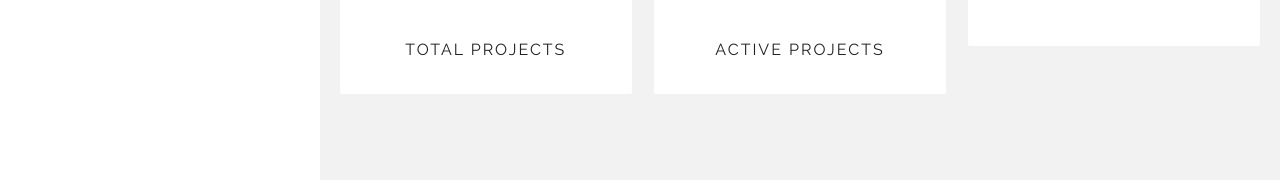
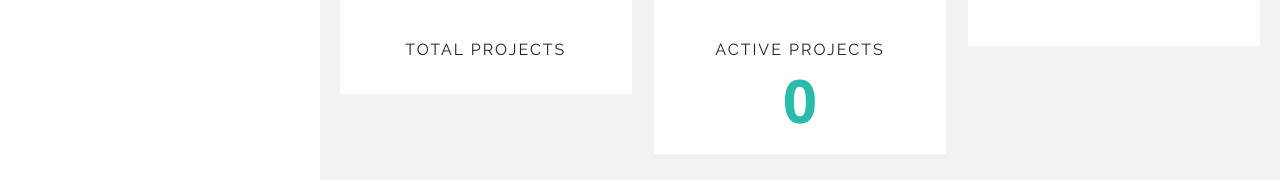
Before and after one commit to aylinmarie/Dashboard-App-Angular-6, an Angular app: page / in a window 1280 px wide. Shown: the part 385-565 px from the top of the page. Built offline with nearby package versions, Linux system fonts and the light colour scheme; no server answers; what angular-in-memory-web-api would draw is missing.

Commit message:
create view of active projects

```diff
--- a/src/app/dashboard/dashboard.component.html
+++ b/src/app/dashboard/dashboard.component.html
@@ -7,7 +7,7 @@
       <div class="card-content">
         <h5 class="card-title">Active Projects as of <span class="ng-today">{{fullDate}}</span></h5>
         <ul class="ng-project-list">
-          <li class="ng-project-item" *ngFor="let project of projects | slice:0:3;" routerLink="projects/{{project.id}}"><i class="material-icons" style="font-size: 16px;">attach_file</i>{{project.name}}</li>
+          <li class="ng-project-item" *ngFor="let project of activeProjects | slice:0:3;" routerLink="projects/{{project.id}}"><i class="material-icons" style="font-size: 16px;">attach_file</i>{{project.name}}</li>
         </ul>
       </div>
       <div class="card-action">
@@ -29,6 +29,7 @@
     <div class="ng-cards card">
       <div class="card-content center-align">
         <h5 class="card-title">Active Projects</h5>
+        <p class="ng-big-number">{{activeProjects?.length}}</p>
       </div>
     </div>
   </div>
--- a/src/app/dashboard/dashboard.component.ts
+++ b/src/app/dashboard/dashboard.component.ts
@@ -10,6 +10,7 @@ import { ProjectService } from '../services/project.service';
 })
 export class DashboardComponent implements OnInit {
   projects: Project[];
+  activeProjects = [];
   today = new Date();
   dd = this.today.getDate();
   mm = this.today.getMonth() + 1;
@@ -28,7 +29,13 @@ export class DashboardComponent implements OnInit {
     this.projectService.getProjects()
       .subscribe((data) => {
             this.projects = data;
-            console.log(this.projects)
+
+            // Identify Active Projects
+            for(let project of this.projects) {
+              if(project.active == true) {
+                this.activeProjects.push(project);
+              }
+            }
          });
   }
 }
```
